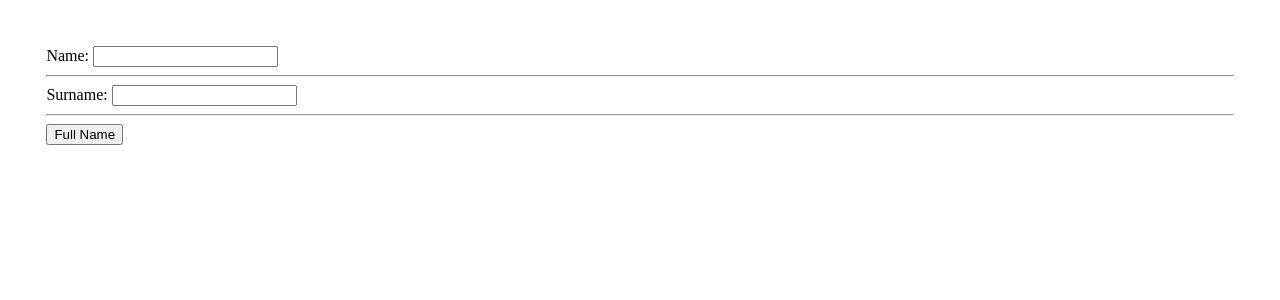
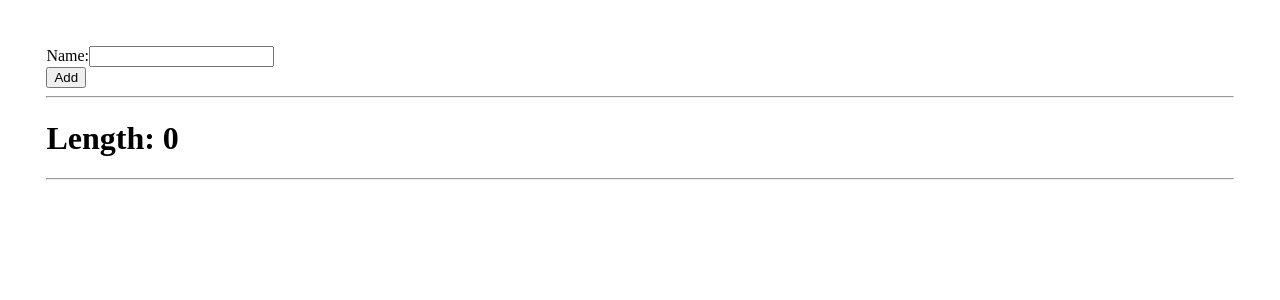
Before and after one commit to yakintech/turkcell-reactjs-tutorial, a React (Vite) app: page / in a window 1280 px wide. Shown: the top 300 px of the page. Built offline with nearby package versions, Linux system fonts and the light colour scheme.

Commit message:
input array sample

```diff
--- a/src/App.jsx
+++ b/src/App.jsx
@@ -14,10 +14,11 @@ import StateArraySample from './state/StateArraySample'
 import StateIfElseSample from './state/StateIfElseSample'
 import StateObjectArraySample from './state/StateObjectArraySample'
 import StateInputSample from './state/StateInputSample'
+import NameArraySample from './state/NameArraySample'
 
 function App() {
 
-  return <StateInputSample/>
+  return <NameArraySample/>
 
   return <>
     <ul>
--- /dev/null
+++ b/src/state/NameArraySample.jsx
@@ -0,0 +1,47 @@
+import React, { useState } from 'react'
+
+function NameArraySample() {
+    const [name, setname] = useState("")
+    const [names, setnames] = useState([])
+
+
+    const add = () => {
+        //eleman dizide varsa ekleme ve ekrana uyarı ver
+
+        var nameControl = names.find(q => q == name)
+        if(nameControl){
+            alert("Bu isim dizide mevcuttur. Lütfen yeni bir isim ekleyiniz");
+            return
+        }
+
+        //gelen değer boş ise uyarı ver
+        if(name.trim() == ""){
+            alert("Lütfen bir isim giriniz")
+            return
+        }
+
+        setnames([...names, name])
+        setname('')
+    }
+    return <>
+        <div>
+            <label htmlFor="">Name:</label>
+            <input type='text' value={name} onChange={(e) => setname(e.target.value)} />
+        </div>
+        <div>
+            <button onClick={add}>Add</button>
+        </div>
+        <hr />
+        <h1>Length: {names.length}</h1>
+        <hr />
+        <div>
+            <ul>
+                {
+                    names.map(item => <li>{item}</li>)
+                }
+            </ul>
+        </div>
+    </>
+}
+
+export default NameArraySample
```
